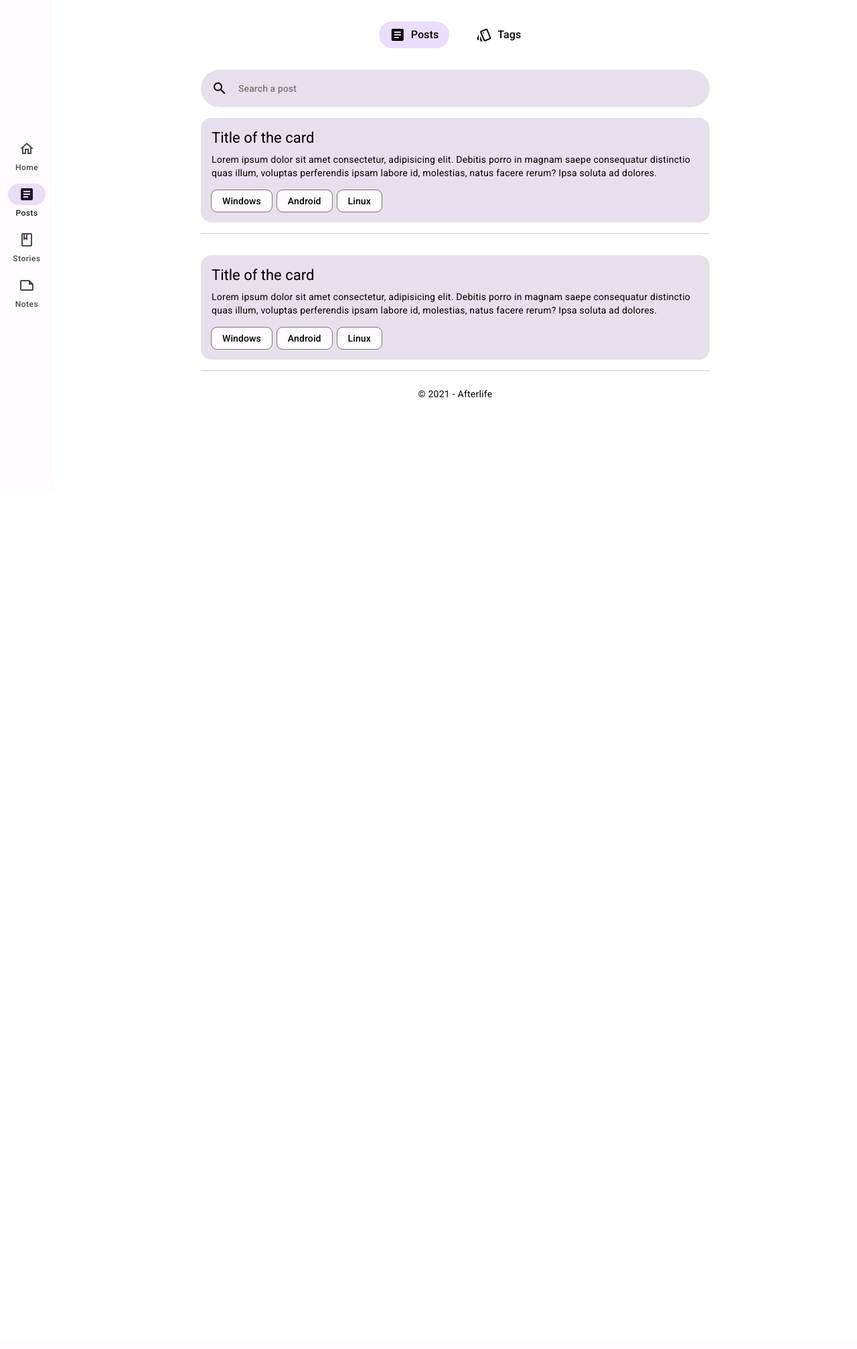
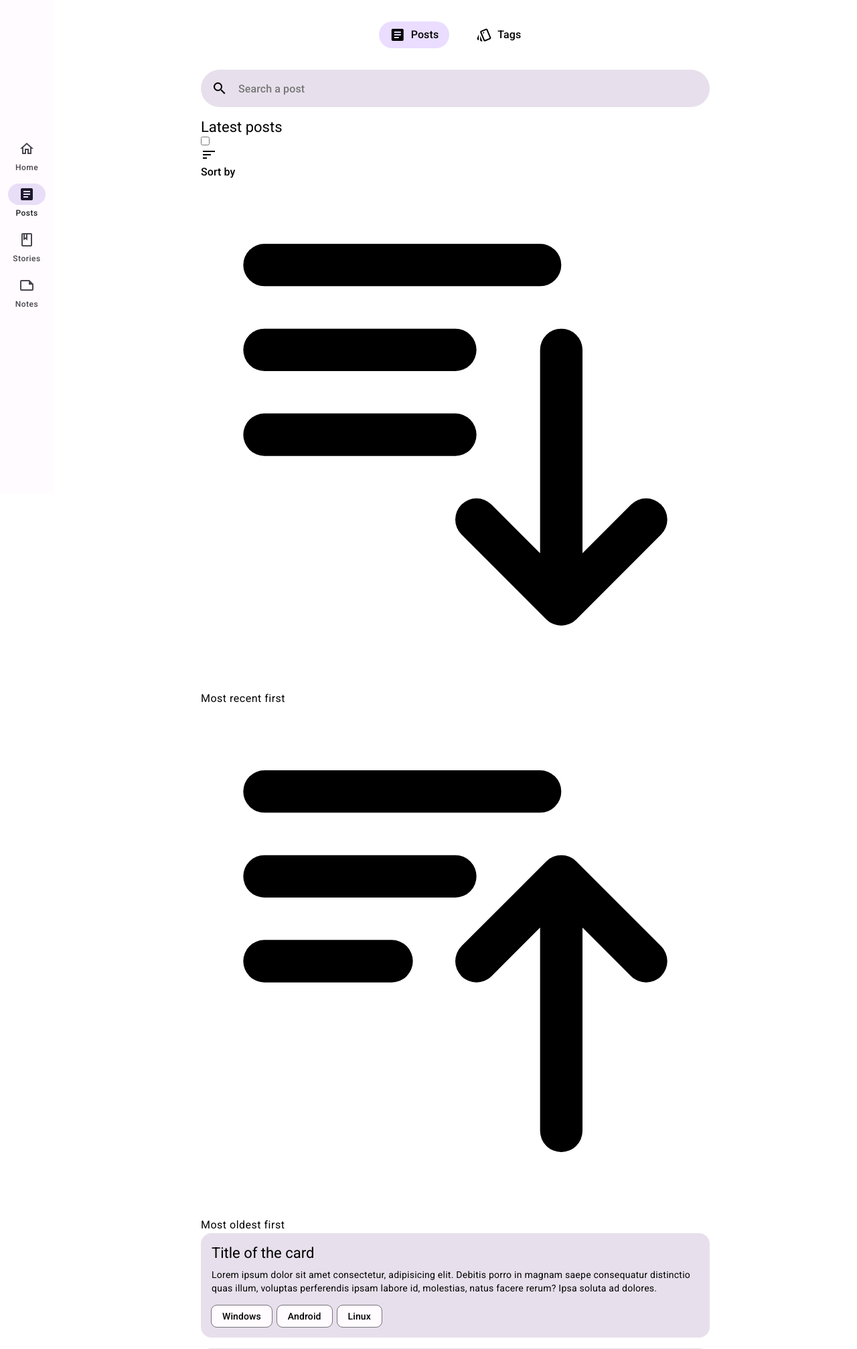
Before and after one commit to john-mirage/Afterlife, a Django app: page /posts/ in a window 1280 px wide. Shown: the part 64-2078 px from the top of the page at 67% size. Before the commit the page ends 658 px from the top, so only its background shows below. Run offline with Django 3.2, Linux system fonts and the light colour scheme; style sheets or scripts are compiled from the project's sources; parts of the project's set-up code (start-up, migrations or seed data) failed here and were passed over; some libraries are stand-ins or nearby versions.

Commit message:
feat(temp): experiment posts layout

```diff
--- a/src/templates/pages/posts_index.html
+++ b/src/templates/pages/posts_index.html
@@ -10,10 +10,40 @@
             {% include "../components/tab-list.html" with direction="row" %}
         </div>
         <div class="search-form">
-            <input class="typography typography--label-lg search-form__input" placeholder="Search a post" type="text">
+            <input class="typography typography--title-md search-form__input" placeholder="Search a post" type="text">
             <span class="material-icons-outlined search-form__icon">search</span>
         </div>
     </header>
+
+    <div class="article__results">
+        <h1 class="typography typography--title-lg article__results-title">Latest posts</h1>
+        <div class="filter">
+            <input class="filter__checkbox" id="filter-checkbox" name="filter-checkbox" type="checkbox">
+            <label class="filter__button" for="filter-checkbox">
+                <span class="material-icons filter__icon">sort</span>
+                <span class="typography typography--title-md filter__label">Sort by</span>
+            </label>
+            <ul class="menu filter__menu filter__menu--right">
+                <li class="menu__item">
+                    <a class="menu__link menu__link--active" href="">
+                        <svg xmlns="http://www.w3.org/2000/svg" class="menu__icon" fill="none" viewBox="0 0 24 24" stroke="currentColor">
+                            <path stroke-linecap="round" stroke-linejoin="round" stroke-width="2" d="M3 4h13M3 8h9m-9 4h9m5-4v12m0 0l-4-4m4 4l4-4" />
+                        </svg>
+                        <span class="typography typography--body-lg menu__text">Most recent first</span>
+                    </a>
+                </li>
+                <li class="menu__item">
+                    <a class="menu__link" href="">
+                        <svg xmlns="http://www.w3.org/2000/svg" class="menu__icon" fill="none" viewBox="0 0 24 24" stroke="currentColor">
+                            <path stroke-linecap="round" stroke-linejoin="round" stroke-width="2" d="M3 4h13M3 8h9m-9 4h6m4 0l4-4m0 0l4 4m-4-4v12" />
+                        </svg>
+                        <span class="typography typography--body-lg menu__text">Most oldest first</span>
+                    </a>
+                </li>
+            </ul>
+            <label class="filter__scrim" for="filter-checkbox"></label>
+        </div>
+    </div>
 
     <ul class="card-list article__body">
         <li class="card-list__item">
@@ -33,7 +63,6 @@
                     </li>
                 </ul>
             </article>
-            <div class="separator"></div>
 
         </li>
 
```
